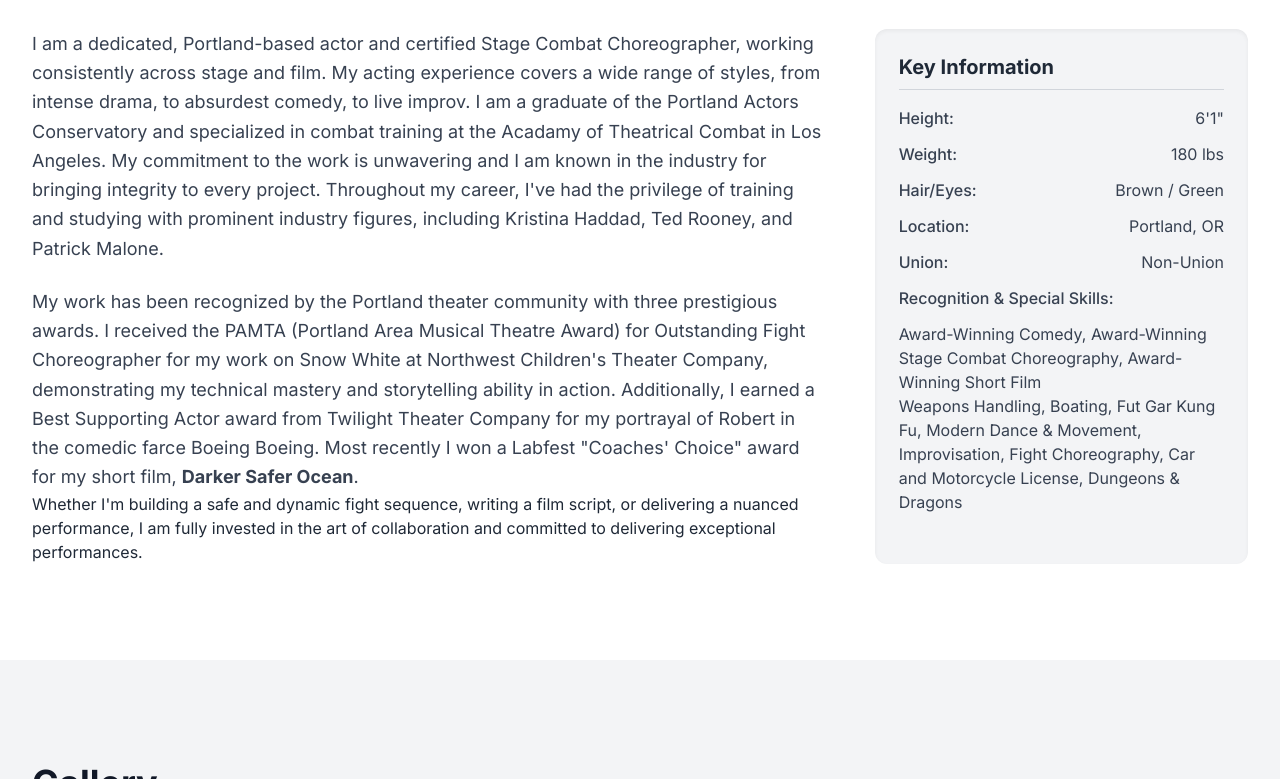
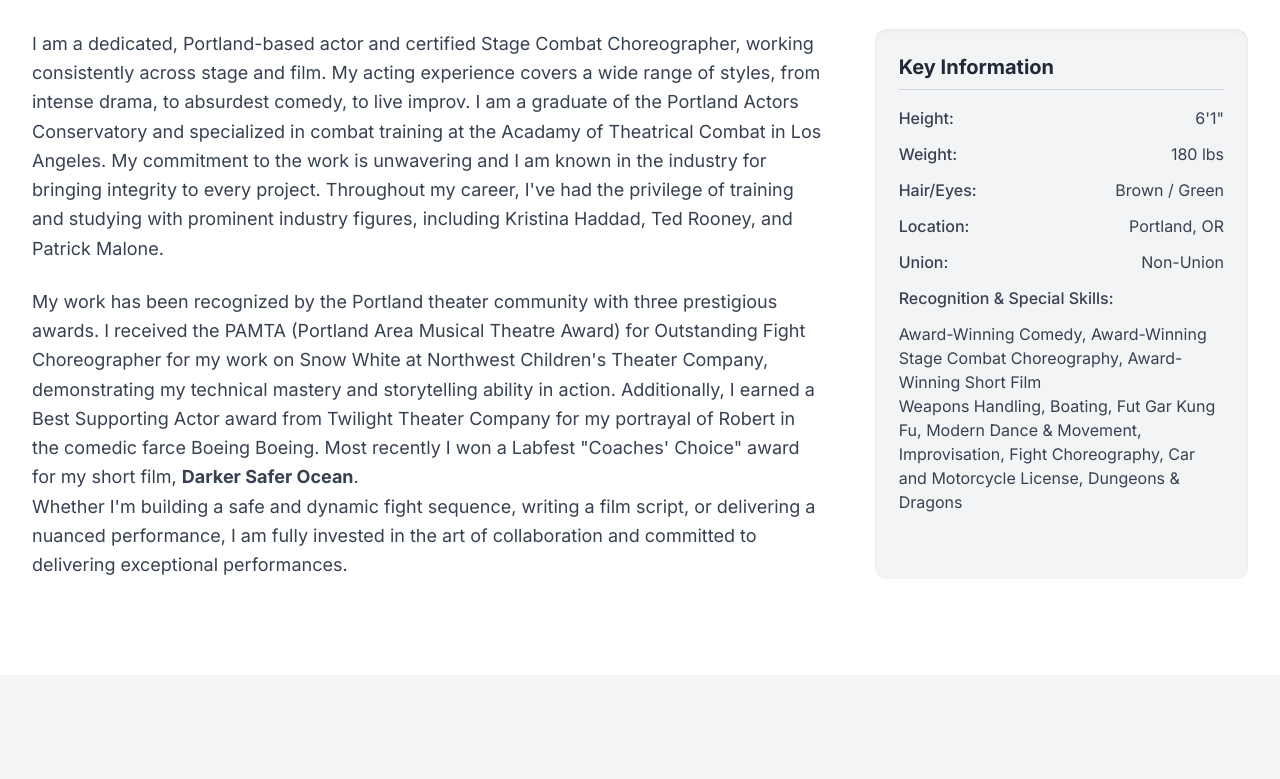
Before and after one commit to zerofeeney/zero-feeney-portfolio, a plain HTML site: page index.html in a window 1280 px wide. Shown: the part 791-1570 px from the top of the page. Drawn offline with nearby package versions, Linux system fonts and the light colour scheme.

Commit message:
Update index.html

```diff
--- a/index.html
+++ b/index.html
@@ -108,8 +108,9 @@
                     </p>
                     <p class="text-lg leading-relaxed text-gray-700">
                         My work has been recognized by the Portland theater community with three prestigious awards. I received the PAMTA (Portland Area Musical Theatre Award) for Outstanding Fight Choreographer for my work on Snow White at Northwest Children's Theater Company, demonstrating my technical mastery and storytelling ability in action. Additionally, I earned a Best Supporting Actor award from Twilight Theater Company for my portrayal of Robert in the comedic farce Boeing Boeing. Most recently I won a Labfest "Coaches' Choice" award for my short film, <a href="#gallery"><b>Darker Safer Ocean</b></a>.
-                        <p></p>Whether I'm building a safe and dynamic fight sequence, writing a film script, or delivering a nuanced performance, I am fully invested in the art of collaboration and committed to delivering exceptional performances.
-                    </p>
+                        <p class="text-lg leading-relaxed text-gray-700">Whether I'm building a safe and dynamic fight sequence, writing a film script, or delivering a nuanced performance, I am fully invested in the art of collaboration and committed to delivering exceptional performances.
+                        </p>
+                </p>
                 </div>
 
                 <div class="bg-gray-100 p-6 rounded-xl shadow-inner">
```
